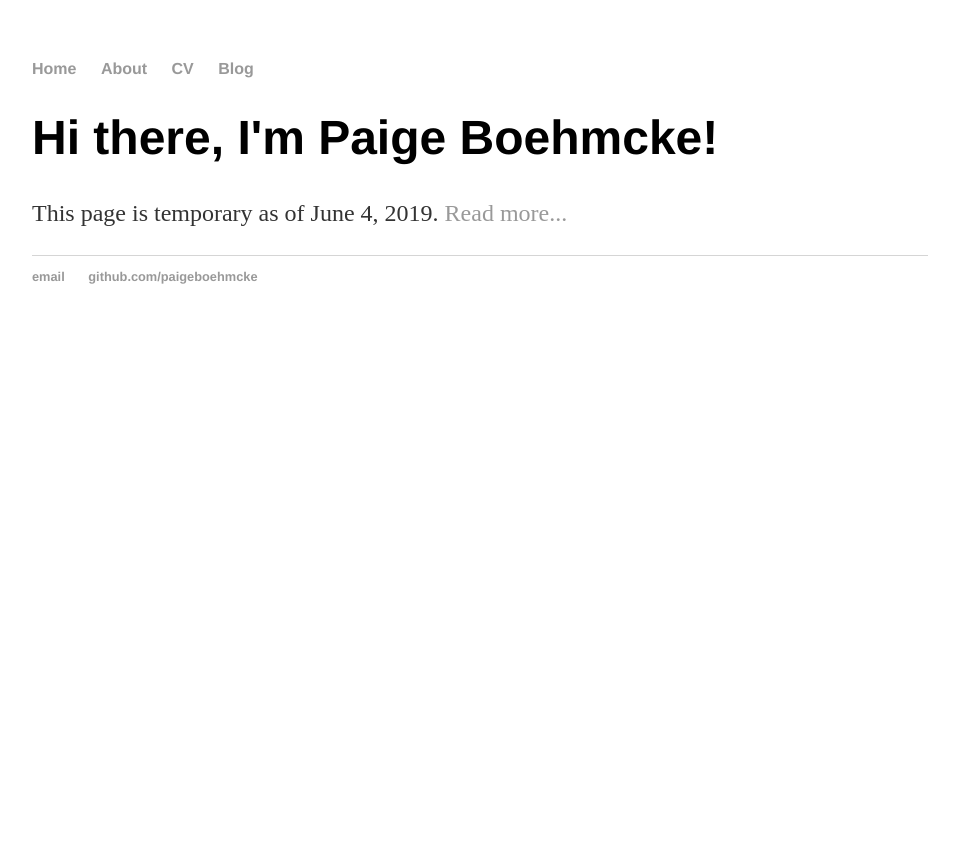
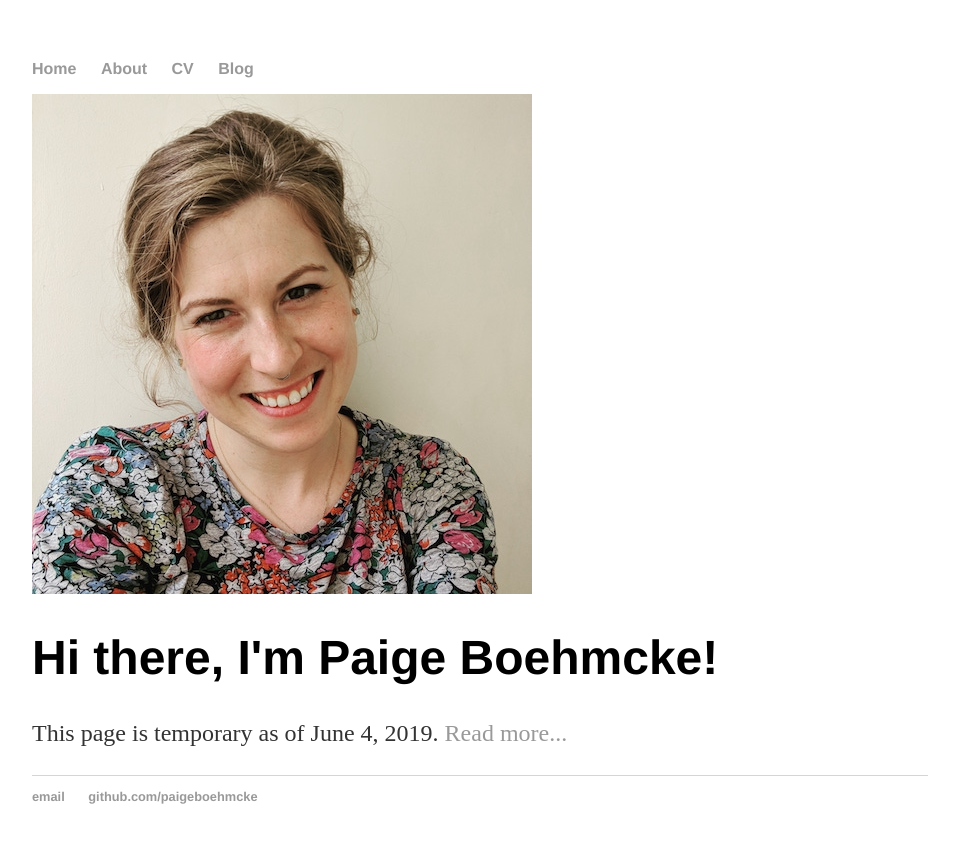
Before and after one commit to paigeboehmcke/paigeboehmcke.github.io, a Jekyll site: the page built from index.html, in a window 1280 px wide. Shown: the top 843 px of the page, without its empty margins (160-1119 px from the left). Built offline with Jekyll 4.4.1, drawn with Linux system fonts in a browser that asks for light colours.

Commit message:
Update index.html

```diff
--- a/index.html
+++ b/index.html
@@ -2,6 +2,7 @@
 layout: default
 title: Paige Boehmcke
 ---
+<img src="images/headshot.jpg" alt="paige headshot">
 <div class="blurb">
 	<h1>Hi there, I'm Paige Boehmcke!</h1>
 	<p>This page is temporary as of June 4, 2019. <a href="/about">Read more...</a></p>
```
